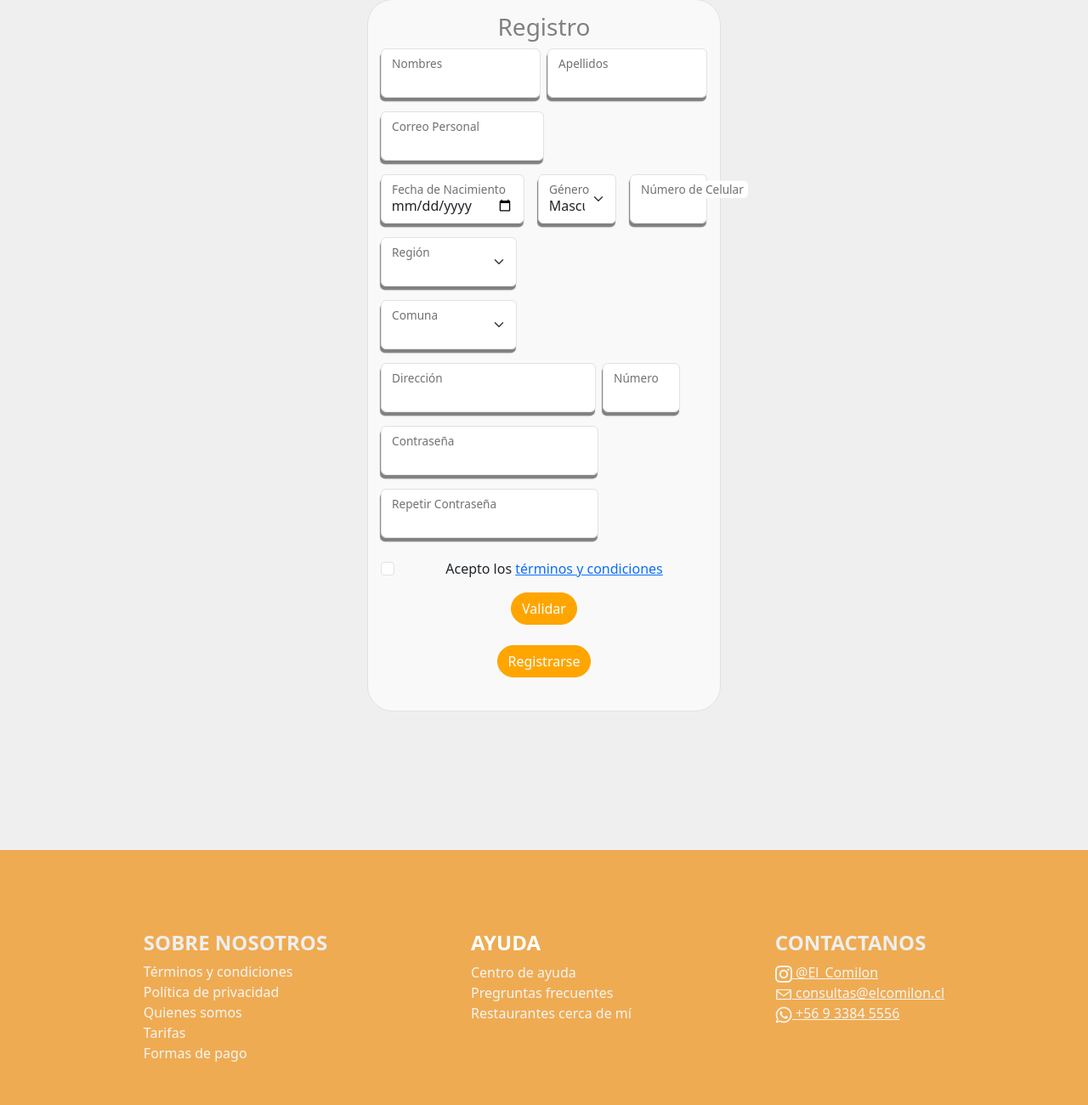
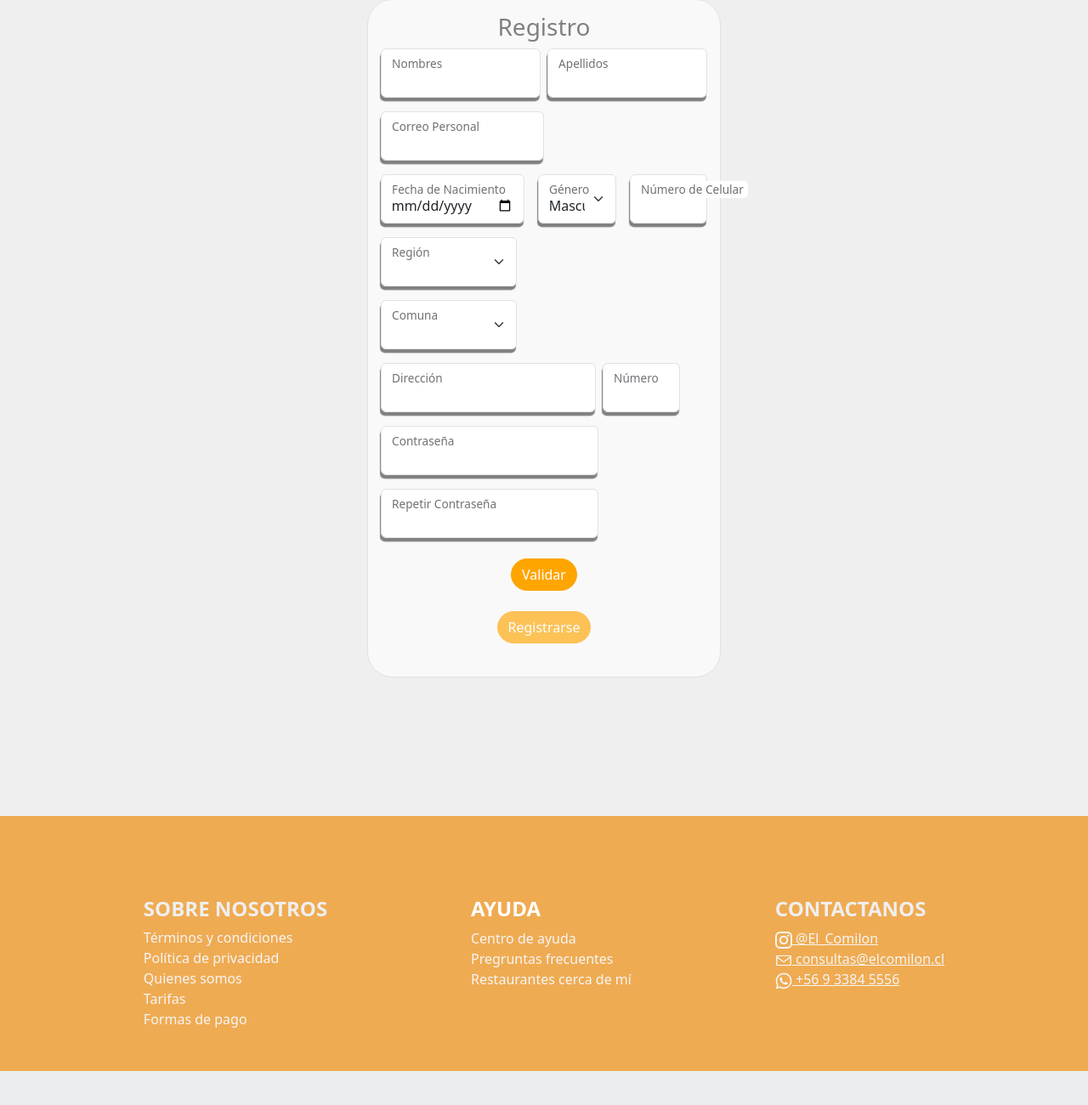
Before and after one commit to Volcos/ElComilon, a Django app: page /Register in a window 1280 px wide. Shown: the part 182-1482 px from the top of the page at 85% size. After the commit the page ends 1442 px from the top, so only its background shows below. Run offline with Django 5.2, Linux system fonts and the light colour scheme; data comes from the database, SQL or seed files in the repository; both versions use the stored data as it was after the commit; lists and menus that the app fills with data are empty.

Commit message:
Revert "Retoques v2"
This reverts commit 6e59c1711e96d21de4e79fb33f43a40b3080a656.

```diff
--- a/Project/myProject/static/js/Register.js
+++ b/Project/myProject/static/js/Register.js
@@ -9,9 +9,10 @@ const ValidContraseña = contraseña => {
     return regex.test(contraseña);
 }
 
-// document.getElementById("submit").disabled = true;
+document.getElementById("submit").disabled = true;
 
-function validar() {
+
+function validar(){
     let nombre = document.getElementById("nombre").value;
     let apellido = document.getElementById("apellido").value;
     let correoP = document.getElementById("correoP").value;
@@ -21,95 +22,97 @@ function validar() {
     let numDir = document.getElementById("numDir").value;
     let contraseña = document.getElementById("contraseña").value;
     let Repcontraseña = document.getElementById("Repcontraseña").value;
-    let checkbox = document.getElementById("terminos");
-    let isValid = true;  // Variable para controlar la validez de los campos
 
-    // Validación de cada campo
-    if (nombre !== '') {
-        document.getElementById("nombre").style.border = "1px solid green";
-    } else {
-        document.getElementById("nombre").style.border = "1px solid red";
-        document.getElementById("resultado").innerHTML = "<div class='alert alert-danger w-50 mx-auto text-center'>El campo Nombres es requerido</div>";
-        isValid = false;
+    if (nombre !== ''){
+        /*CORRECTO*/
+        document.getElementById("nombre").style.border = "1px solid green"
+    }else{
+        /*ERROR*/
+        document.getElementById("nombre").style.border = "1px solid red"
+        document.getElementById("resultado").innerHTML = "<div class='alert alert-danger w-50 mx-auto text-center'>" +
+        "El campo Nombres es requerido</div>"
+
     }
 
-    if (apellido !== '') {
-        document.getElementById("apellido").style.border = "1px solid green";
-    } else {
+    if (apellido !== ''){
+        /*CORRECTO*/
+        document.getElementById("apellido").style.border = "1px solid green"
+        document.getElementById("resultado").innerHTML = ''
+    }else{
+        /*ERROR*/
         document.getElementById("apellido").style.border = "1px solid red";
-        document.getElementById("resultado").innerHTML = "<div class='alert alert-danger w-50 mx-auto text-center'>El campo Apellido es requerido</div>";
-        isValid = false;
+        document.getElementById("resultado").innerHTML = "<div class='alert alert-danger w-50 mx-auto text-center'>" +
+        "El campo Apellido es requerido</div>"
     }
 
     if (correoP === '' || (!ValidEmail(correoP))) {
+
+        /*ERROR*/
         document.getElementById("correoP").style.border = "1px solid red";
-        document.getElementById("resultado").innerHTML = "<div class='alert alert-danger w-50 mx-auto text-center'>El campo Correo Personal es incorrecto</div>";
-        isValid = false;
-    } else {
-        document.getElementById("correoP").style.border = "1px solid green";
+        document.getElementById("resultado").innerHTML = "<div class='alert alert-danger w-50 mx-auto text-center'>" +
+        "El campo Correo Personal es incorrecto</div>"
+    }else {
+        /*CORRECTO*/
+        document.getElementById("correoP").style.border = "1px solid green"
+        document.getElementById("resultado").innerHTML = ''
     }
 
-    if (fecnac !== '') {
-        document.getElementById("fecnac").style.border = "1px solid green";
-    } else {
+    if (fecnac !== ''){
+        /*CORRECTO*/
+        document.getElementById("fecnac").style.border = "1px solid green"
+    }else {
         document.getElementById("fecnac").style.border = "1px solid red";
-        document.getElementById("resultado").innerHTML = "<div class='alert alert-danger w-50 mx-auto text-center'>El campo Fecha de nacimiento es requerido</div>";
-        isValid = false;
+        document.getElementById("resultado").innerHTML = "<div class='alert alert-danger w-50 mx-auto text-center'>" +
+        "El campo Fecha de nacimiento es requerido</div>"
     }
 
-    if (numtelef !== '') {
-        document.getElementById("numtelef").style.border = "1px solid green";
-    } else {
+    if (numtelef !== ''){
+        document.getElementById("numtelef").style.border = "1px solid green"
+    }else{
         document.getElementById("numtelef").style.border = "1px solid red";
-        document.getElementById("resultado").innerHTML = "<div class='alert alert-danger w-50 mx-auto text-center'>El campo Numero de Teléfono es requerido</div>";
-        isValid = false;
+        document.getElementById("resultado").innerHTML = "<div class='alert alert-danger w-50 mx-auto text-center'>" +
+        "El campo Numero de Teléfono es requerido</div>"
     }
 
-    if (direccion !== '') {
-        document.getElementById("direccion").style.border = "1px solid green";
-    } else {
+    if (direccion !== ''){
+        document.getElementById("direccion").style.border = "1px solid green"
+    }else{
         document.getElementById("direccion").style.border = "1px solid red";
-        document.getElementById("resultado").innerHTML = "<div class='alert alert-danger w-50 mx-auto text-center'>El campo dirección es obligatorio</div>";
-        isValid = false;
+        document.getElementById("resultado").innerHTML = "<div class='alert alert-danger w-50 mx-auto text-center'>" +
+        "El campo dirección es obligatorio</div>"
     }
 
-    if (numDir !== '') {
-        document.getElementById("numDir").style.border = "1px solid green";
-    } else {
+    if (numDir !== ''){
+        document.getElementById("numDir").style.border = "1px solid green"
+    }else{
         document.getElementById("numDir").style.border = "1px solid red";
-        document.getElementById("resultado").innerHTML = "<div class='alert alert-danger w-50 mx-auto text-center'>El número de la dirección es obligatorio</div>";
-        isValid = false;
+        document.getElementById("resultado").innerHTML = "<div class='alert alert-danger w-50 mx-auto text-center'>" +
+        "El número de la dirección es obligatorio</div>"
     }
 
-    if (contraseña === '' || (!ValidContraseña(contraseña))) {
+    if (contraseña === '' || (!ValidContraseña(contraseña))){
+
         document.getElementById("contraseña").style.border = "1px solid red";
-        document.getElementById("resultado").innerHTML = "<div class='alert alert-danger w-50 mx-auto text-center'>La contraseña requiere de 1 letra Mayúscula, 1 minúscula, un número y un carácter especial y al menos 8 caracteres</div>";
-        isValid = false;
-    } else {
-        if (Repcontraseña === '') {
+        document.getElementById("resultado").innerHTML = "<div class='alert alert-danger w-50 mx-auto text-center'>" +
+        "La contraseña requiere de 1 letra Mayúscula,1 minúscula,un número y un carácter especial y al menos 8 carácteres</div>"
+    }else {
+        if (Repcontraseña === ''){
             document.getElementById("Repcontraseña").style.border = "1px solid red";
-            document.getElementById("resultado").innerHTML = "<div class='alert alert-danger w-50 mx-auto text-center'>Por favor confirma tu contraseña</div>";
-            isValid = false;
-        } else if (Repcontraseña !== contraseña) {
+            document.getElementById("resultado").innerHTML = "<div class='alert alert-danger w-50 mx-auto text-center'>" +
+            "Por favor confirma tu contraseña</div>"
+        }else if (Repcontraseña !== contraseña){
             document.getElementById("Repcontraseña").style.border = "1px solid red";
-            document.getElementById("resultado").innerHTML = "<div class='alert alert-danger w-50 mx-auto text-center'>Las contraseñas no coinciden</div>";
-            isValid = false;
-        } else {
-            document.getElementById("Repcontraseña").style.border = "1px solid green";
+            document.getElementById("resultado").innerHTML = "<div class='alert alert-danger w-50 mx-auto text-center'>" +
+            "Las contraseñas no coinciden</div>"
+        }else{
+            document.getElementById("Repcontraseña").style.border = "1px solid green"
         }
-        document.getElementById("contraseña").style.border = "1px solid green";
+        document.getElementById("contraseña").style.border = "1px solid green"
     }
+    if (nombre !== '' && apellido !== '' && correoP !== '' && fecnac !== '' && numtelef !== '' && direccion !== '' && numDir !== '' && contraseña !== '' && Repcontraseña !== '' && Repcontraseña === contraseña){
+        document.getElementById("submit").disabled = false;
+        document.getElementById("resultado").innerHTML = "<div class='alert alert-success w-50 mx-auto text-center'>" +
+        "Datos Válidos</div>"
 
-    // Validar el checkbox de términos y condiciones
-    if (!checkbox.checked) {
-        document.getElementById("resultado").innerHTML = "<div class='alert alert-danger w-50 mx-auto text-center'>Debes aceptar los términos y condiciones para registrarte.</div>";
-        isValid = false;
     }
-
-    // Habilitar el botón de envío solo si todos los campos son válidos
-    document.getElementById("submit").disabled = !isValid;
-
-    if (isValid) {
-        document.getElementById("resultado").innerHTML = "<div class='alert alert-success w-50 mx-auto text-center'>Datos Válidos</div>";
-    }
-}
+};
--- a/Project/myProject/templates/pages/Register.html
+++ b/Project/myProject/templates/pages/Register.html
@@ -100,14 +100,6 @@
                             <input type="password" name="Repcontraseña" id="Repcontraseña" class="form-control">
                             <label for="Repcontraseña">Repetir Contraseña</label>
                         </div>
-
-                        <div class="form-check mb-3">
-                            <input class="form-check-input" type="checkbox" id="terminos" name="terminos">
-                            <label class="form-check-label" for="terminos">
-                                Acepto los <a href="#">términos y condiciones</a>
-                            </label>
-                        </div>
-
                         <div id="resultado"></div>
                         <div class="form-group col-6 mx-auto mb-4">
                             <button type="button" id="validarDatos" name="validarDatos" onclick="validar()" class="btn btn-outline-primary rounded-pill">Validar</button><br><br>
```
Also changed, not shown: Project/myProject/db.sqlite3.
